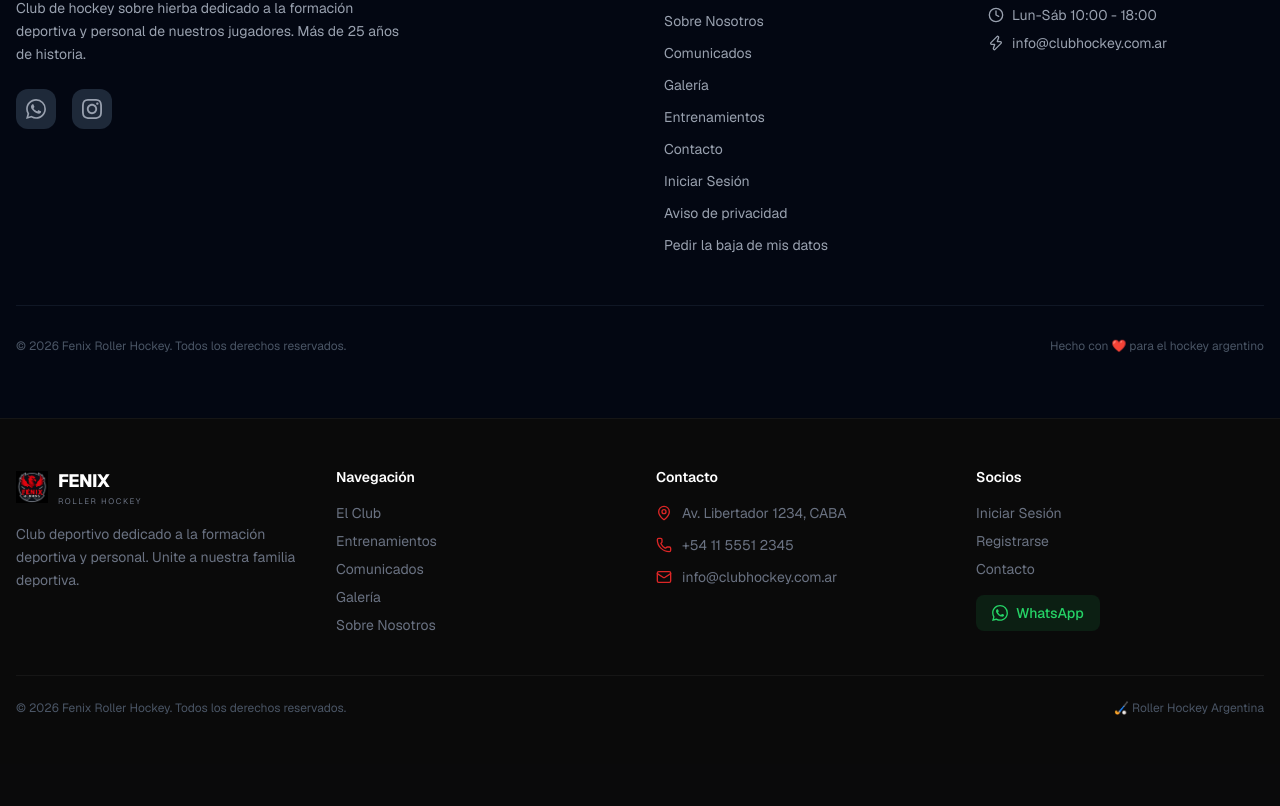
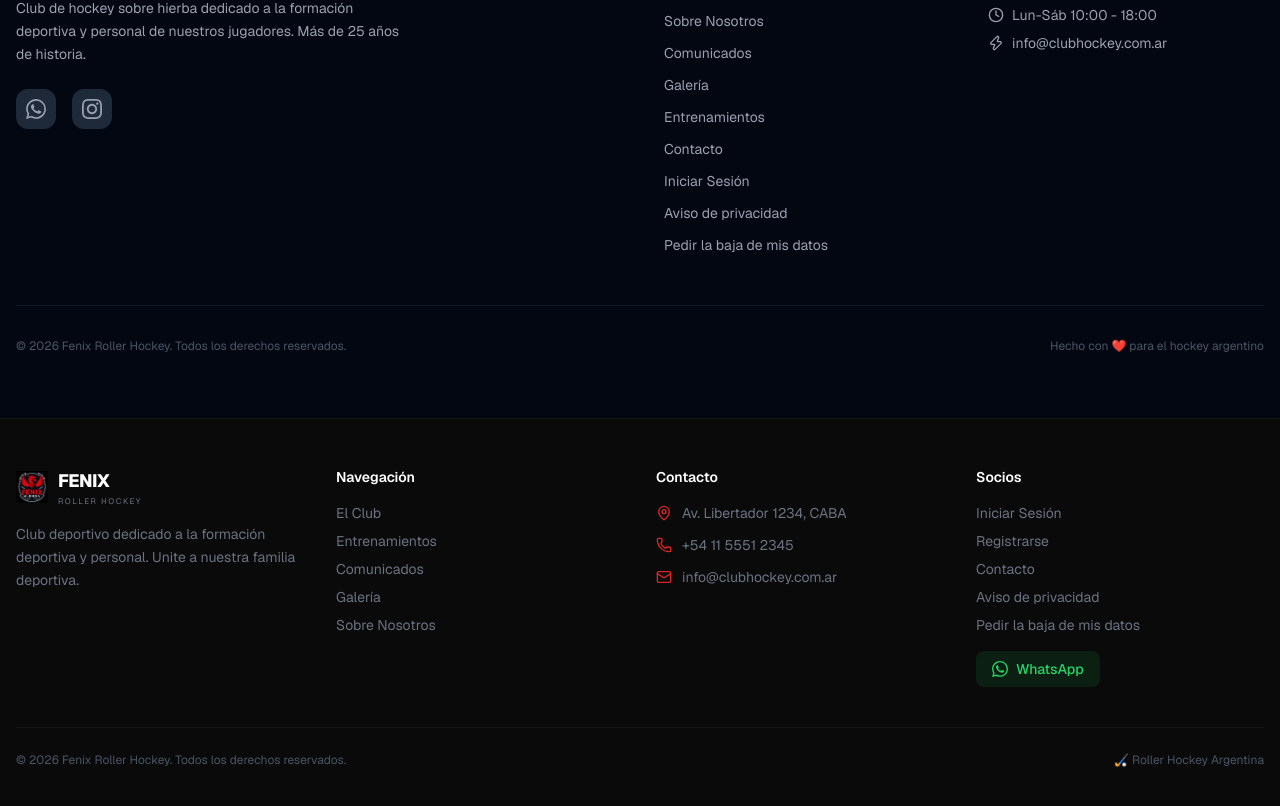
Before and after one commit to Nruiz88/fenixhc, a Next.js app: page / in a window 1280 px wide. Shown: the part 3288-4094 px from the top of the page. Before the commit the page ends 4052 px from the top, so only its background shows below. Built offline with nearby package versions, Linux system fonts and the light colour scheme; no server answers; the database is empty.

Commit message:
Enlaza el formulario de baja desde el pie compartido del sitio

```diff
--- a/src/components/shared/Footer.tsx
+++ b/src/components/shared/Footer.tsx
@@ -75,6 +75,17 @@ export function Footer() {
               <Link href="/contacto" className="block text-sm text-gray-500 hover:text-white transition-colors">
                 Contacto
               </Link>
+
+              {/* Va en el pie de todas las páginas públicas, y no escondido
+                  en una sección interna: el que ya se dio de baja no tiene
+                  cuenta, y si el enlace no aparece a simple vista el derecho
+                  a pedir la supresión de sus datos queda solo en el papel. */}
+              <Link href="/privacidad" className="block text-sm text-gray-500 hover:text-white transition-colors">
+                Aviso de privacidad
+              </Link>
+              <Link href="/solicitar-baja" className="block text-sm text-gray-500 hover:text-white transition-colors">
+                Pedir la baja de mis datos
+              </Link>
             </div>
             <div className="mt-4">
               <a href={CLUB_INFO.whatsapp} target="_blank" rel="noopener noreferrer"
```
